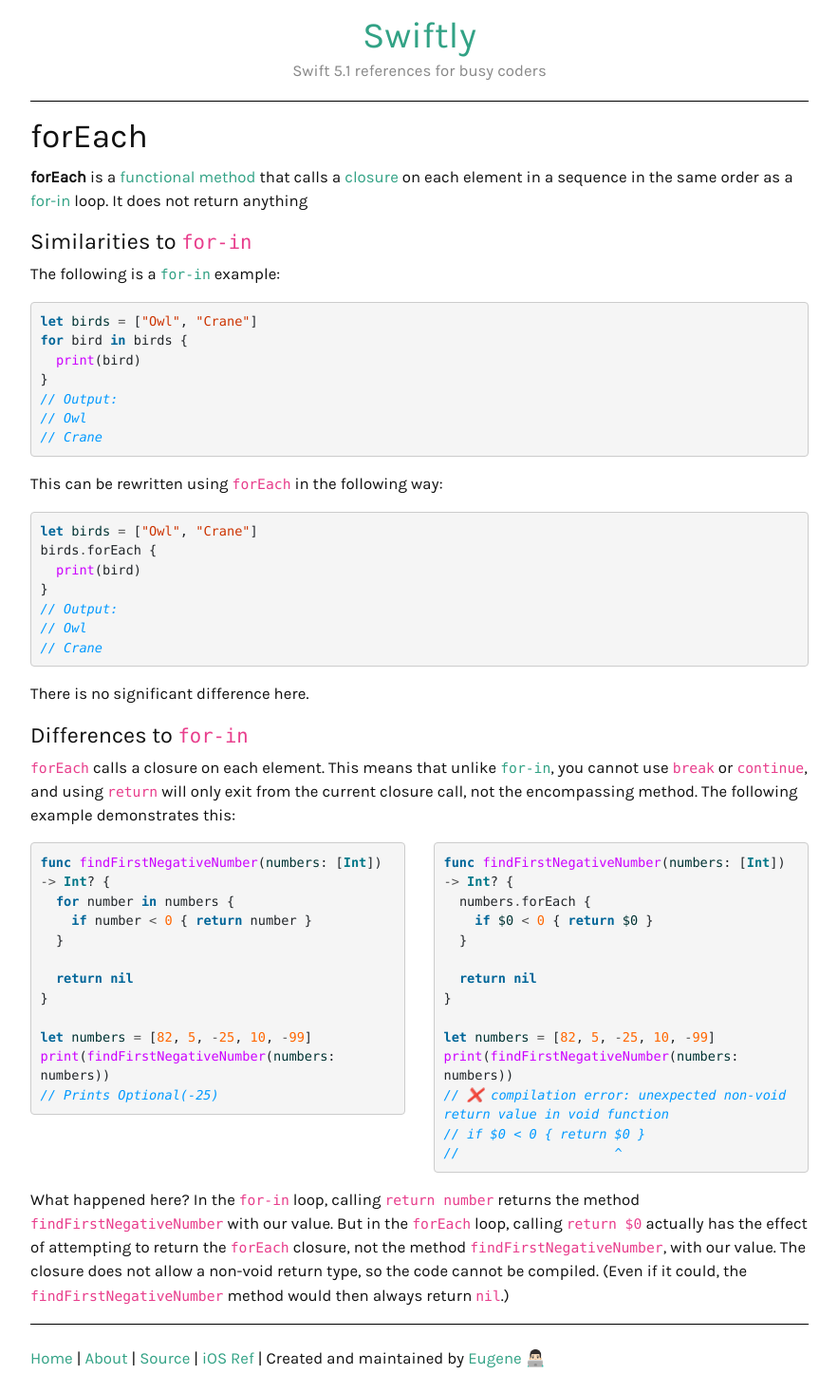
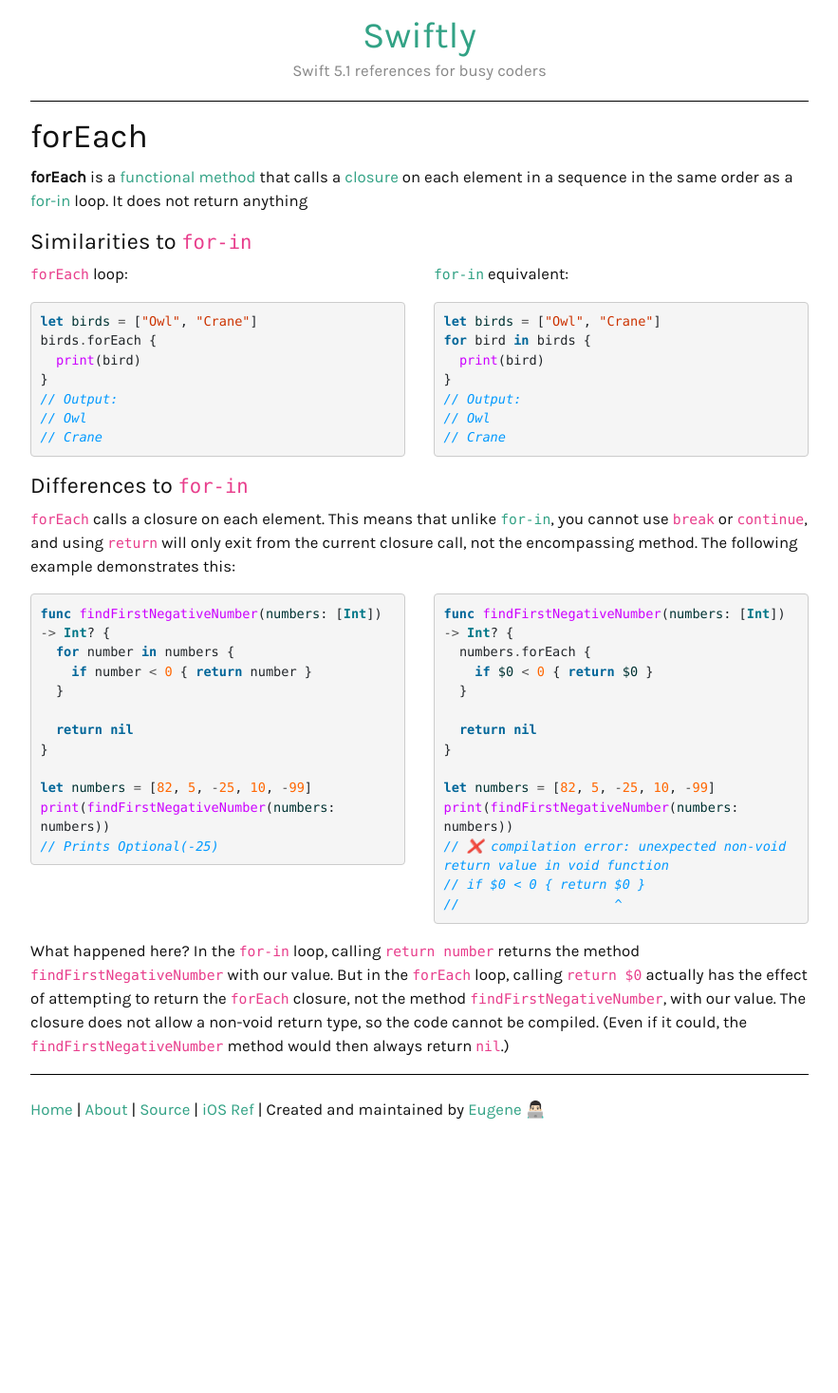
Before and after one commit to ebelinski/swiftly, a Jekyll site: the page built from foreach.md, in a window 1280 px wide. Shown: the whole page at 95% size, without its empty margins (198-1081 px from the left). Built offline with Jekyll 4.4.1, drawn with Linux system fonts in a browser that asks for light colours; comment, search, counter and statistics services are not loaded; after the commit the page ends 1205 px from its top, so only the background shows below that.

Commit message:
simplified for-in example

````diff
--- a/foreach.md
+++ b/foreach.md
@@ -9,7 +9,23 @@ description:
 
 ### Similarities to `for-in`
 
-The following is a [`for-in`](/for-in) example:
+{% include opencol.html size=6 newrow=true %}
+
+`forEach` loop:
+
+```swift
+let birds = ["Owl", "Crane"]
+birds.forEach {
+  print(bird)
+}
+// Output:
+// Owl
+// Crane
+```
+
+{% include closecol.html %}{% include opencol.html size=6 %}
+
+[`for-in`](/for-in) equivalent:
 
 ```swift
 let birds = ["Owl", "Crane"]
@@ -21,19 +37,7 @@ for bird in birds {
 // Crane
 ```
 
-This can be rewritten using `forEach` in the following way:
-
-```swift
-let birds = ["Owl", "Crane"]
-birds.forEach {
-  print(bird)
-}
-// Output:
-// Owl
-// Crane
-```
-
-There is no significant difference here.
+{% include closecol.html closerow=true %}
 
 ### Differences to `for-in`
 
````
